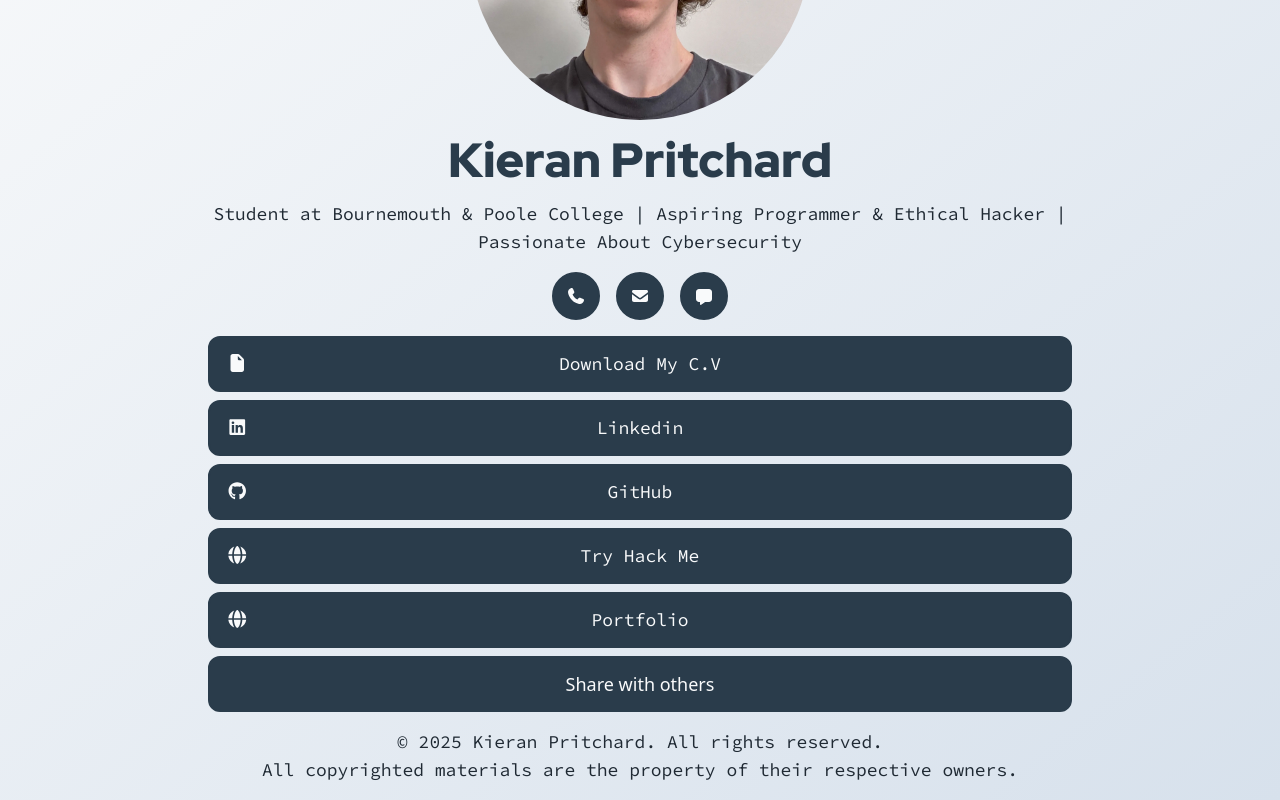
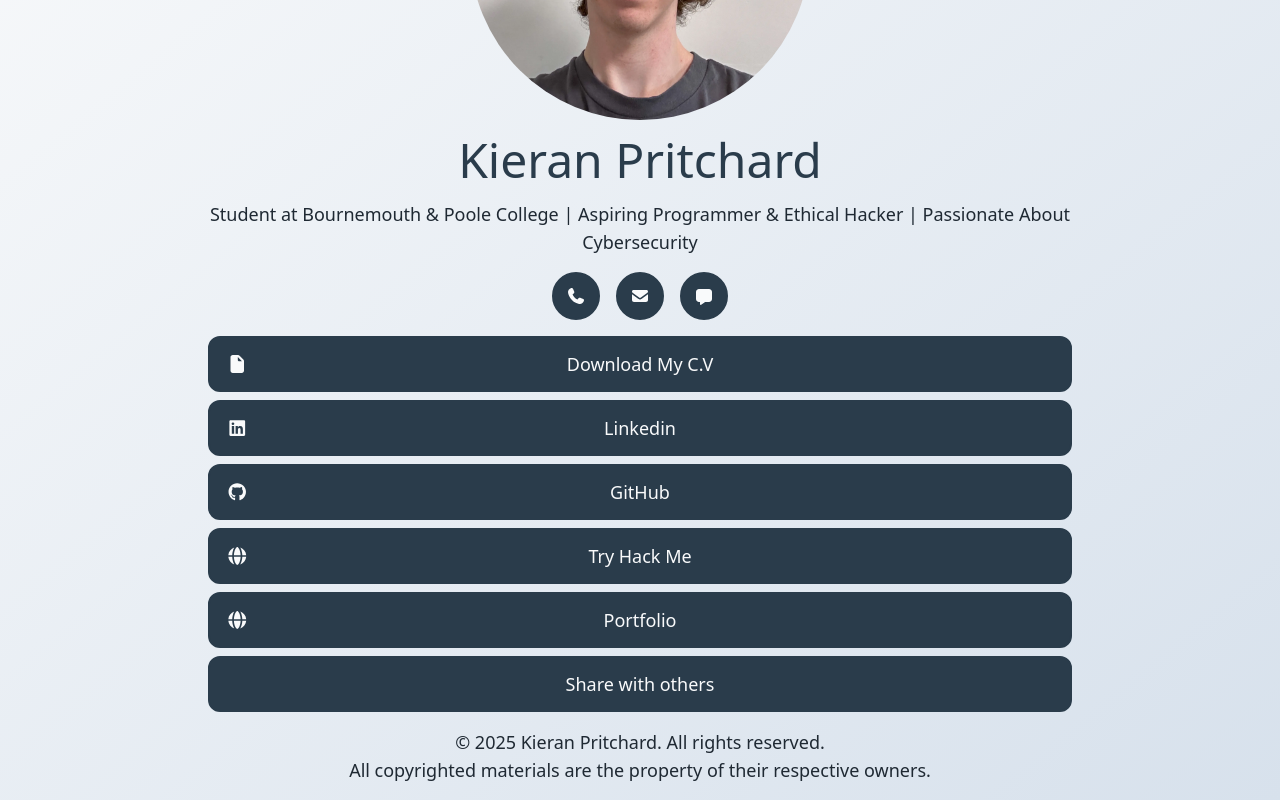
Before and after one commit to KieranPritchard/LinkNest, a React (Vite) app: page / in a window 1280 px wide. Shown: the part 252-1052 px from the top of the page. Built offline with nearby package versions, Linux system fonts and the light colour scheme.

Commit message:
stripped out old fonts

```diff
--- a/src/App.jsx
+++ b/src/App.jsx
@@ -6,8 +6,6 @@ import LinkButton from './components/LinkButton'
 import NameBox from './components/NameBox'
 import ProfileImage from './components/ProfileImage'
 import ShareButton from './components/ShareButton'
-import '@fontsource/red-hat-display/900.css'   // Red Hat Display, weight 900
-import '@fontsource/source-code-pro/400.css'  // Source Code Pro, weight 400
 
 function App() {
   return(
--- a/src/components/DownloadCvButton.jsx
+++ b/src/components/DownloadCvButton.jsx
@@ -5,7 +5,6 @@ import Cv from '../assets/Kieran_Pritchard_C.V.pdf'
 function DownloadCvButton(){
     return(
         <a
-            style={{ fontFamily: '"Source Code Pro", monospace', fontWeight: 400 }}
             className="relative flex items-center justify-between bg-[#2a3c4b] dark:bg-[#a9d6e5] text-[#f9fafb] dark:text-[#0d1b2a] border-[#2a3c4b] dark:border-[#a9d6e5] hover:text-[#2a3c4b] dark:hover:text-[#a9d6e5] h-14 w-full rounded-xl border-2 text-lg my-2 hover:bg-transparent transition-colors duration-300 ease-in-out px-4"
             href={Cv}
             download={"Kieran_Pritchard_C.V.pdf"}
--- a/src/components/Footer.jsx
+++ b/src/components/Footer.jsx
@@ -1,6 +1,6 @@
 function Footer(){
     return(
-        <footer style={{fontFamily: '"Source Code Pro", monospace', fontWeight: 400,}} className="text-center text-lg mt-4 text-[#1f2933] dark:text-[#f0f4f8]">
+        <footer className="text-center text-lg mt-4 text-[#1f2933] dark:text-[#f0f4f8]">
             <p>&copy; 2025 Kieran Pritchard. All rights reserved.</p>
             <p>All copyrighted materials are the property of their respective owners.</p>
         </footer>
--- a/src/components/LinkButton.jsx
+++ b/src/components/LinkButton.jsx
@@ -22,7 +22,6 @@ function LinkButton(props){
 
     return(
         <button
-            style={{ fontFamily: '"Source Code Pro", monospace', fontWeight: 400 }}
             className="relative flex items-center justify-between bg-[#2a3c4b] dark:bg-[#a9d6e5] text-[#f9fafb] dark:text-[#0d1b2a] border-[#2a3c4b] dark:border-[#a9d6e5] hover:text-[#2a3c4b] dark:hover:text-[#a9d6e5] h-14 w-full rounded-xl border-2 text-lg my-2 hover:bg-transparent transition-colors duration-300 ease-in-out px-4"
             onClick={() => handleLink(props.buttonLink)}
         >
--- a/src/components/NameBox.jsx
+++ b/src/components/NameBox.jsx
@@ -1,8 +1,8 @@
 function NameBox(){
     return(
         <div className="lg:w-3/4 lg:mx-auto">
-            <h1 style={{fontFamily: '"Red Hat Display", sans-serif', fontWeight: 900,}} className="text-5xl text-center mt-4 text-[#2a3c4b] dark:text-[#a9d6e5]">Kieran Pritchard</h1>
-            <p style={{fontFamily: '"Source Code Pro", monospace', fontWeight: 400,}} className="text-center text-lg mt-4 text-[#1f2933] dark:text-[#f0f4f8]">Student at Bournemouth & Poole College | Aspiring Programmer & Ethical Hacker | Passionate About Cybersecurity</p>
+            <h1 className="text-5xl text-center mt-4 text-[#2a3c4b] dark:text-[#a9d6e5]">Kieran Pritchard</h1>
+            <p className="text-center text-lg mt-4 text-[#1f2933] dark:text-[#f0f4f8]">Student at Bournemouth & Poole College | Aspiring Programmer & Ethical Hacker | Passionate About Cybersecurity</p>
         </div>
     )
 }
```
